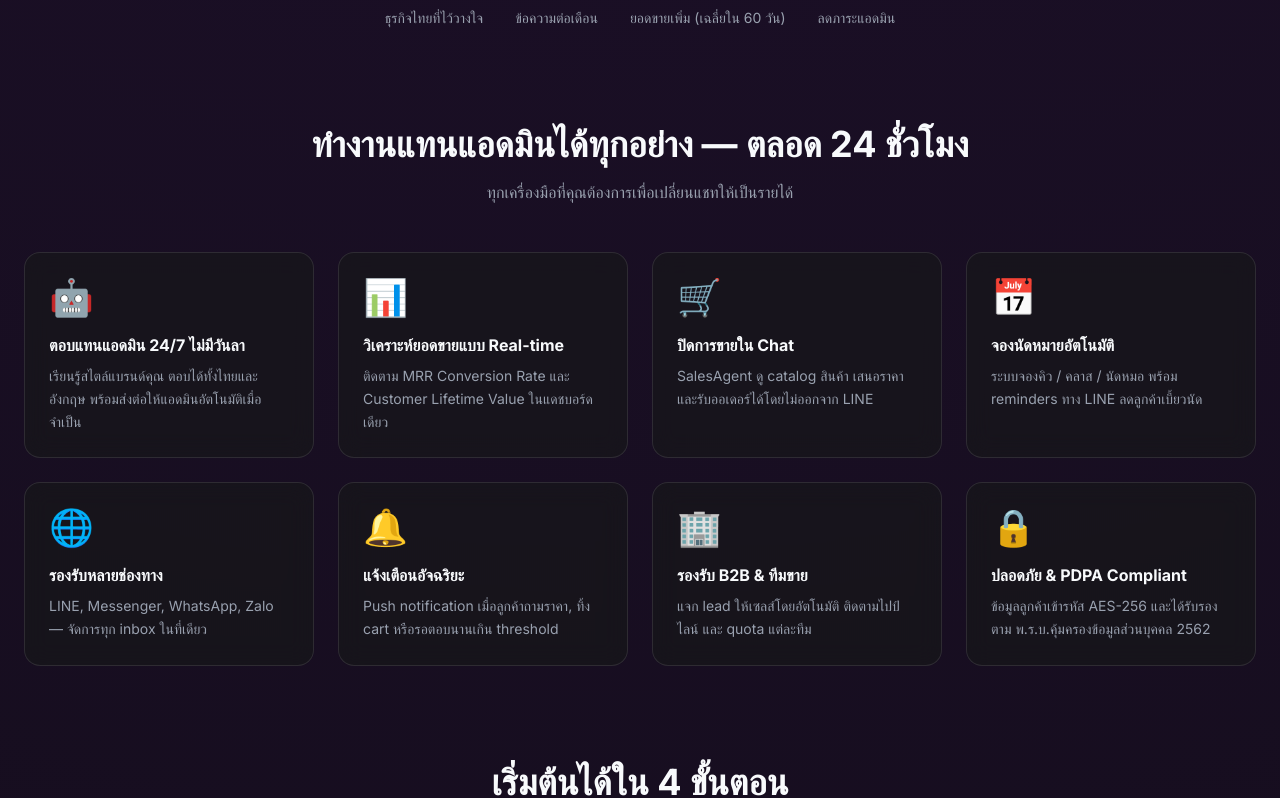
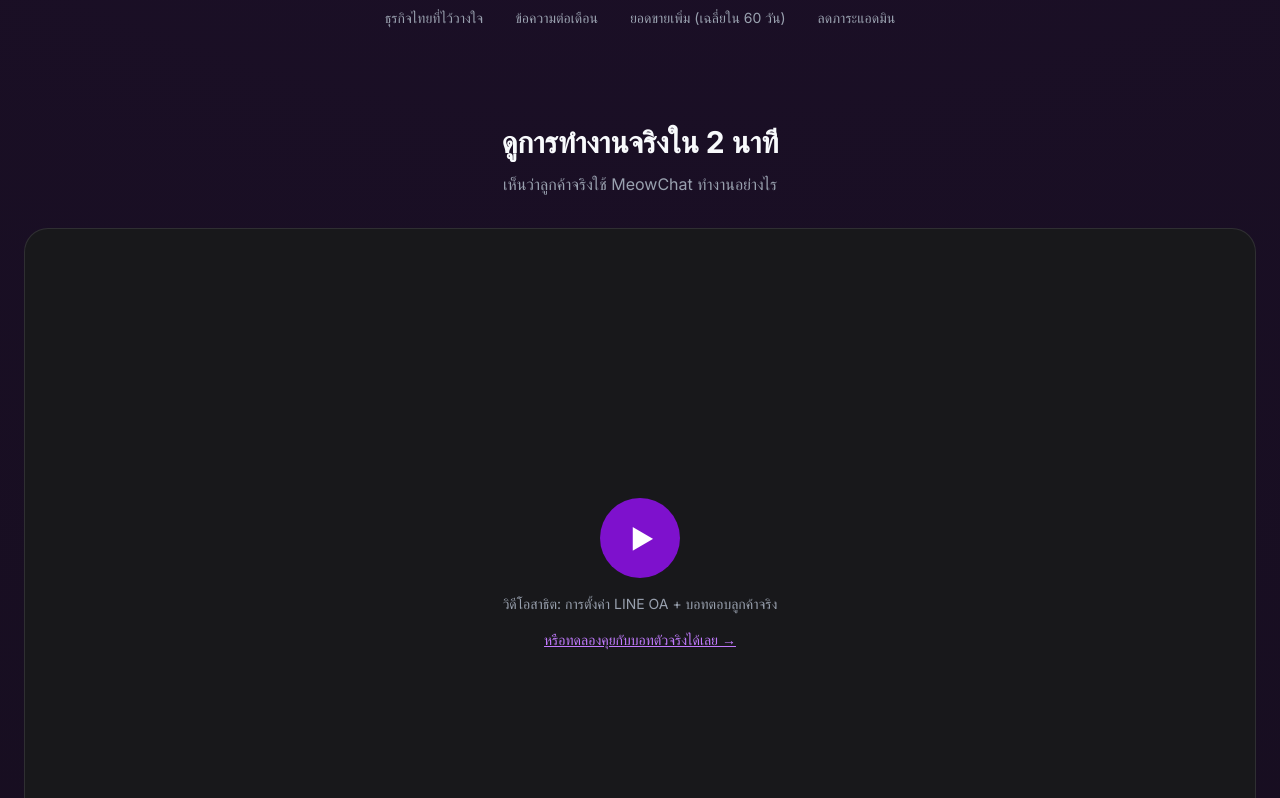
Before and after one commit to gotjisamyo/meowchat-landing, a Next.js app: page / in a window 1280 px wide. Shown: the part 1282-2080 px from the top of the page. Built offline with nearby package versions, Linux system fonts and the light colour scheme.

Commit message:
Conversion: demo video section, Enterprise price hint, 14-day trial badge on Pro/Business

```diff
--- a/src/app/_components/PricingSection.tsx
+++ b/src/app/_components/PricingSection.tsx
@@ -11,6 +11,7 @@
   highlight: boolean;
   subNote?: string;
   freeNote?: string;
+  startingNote?: string;
 }
 
 export default function PricingSection({ plans }: { plans: PricingPlan[] }) {
@@ -55,6 +56,11 @@
               </div>
             )}
             <h3 className="text-xl font-bold mb-2">{plan.name}</h3>
+            {plan.monthly !== null && plan.monthly > 0 && (
+              <div className="text-xs text-green-400 bg-green-400/10 border border-green-400/20 rounded-full px-3 py-1 mb-3 self-start">
+                ✓ ทดลองฟรี 14 วัน · ไม่ต้องใส่บัตรเครดิต
+              </div>
+            )}
             {plan.monthly !== null ? (
               <div className="text-4xl font-bold mb-1">
                 ฿{annual && plan.annual !== null ? plan.annual.toLocaleString() : plan.monthly.toLocaleString()}
@@ -62,6 +68,9 @@
               </div>
             ) : (
               <div className="text-gray-400 mb-1 font-bold text-xl">ราคาตามขนาดธุรกิจ</div>
+            )}
+            {plan.startingNote && (
+              <div className="text-purple-400 text-sm font-medium mb-4">{plan.startingNote}</div>
             )}
             {annual && plan.monthly !== null && plan.monthly > 0 && (
               <div className="text-green-400 text-xs mb-2">
--- a/src/app/page.tsx
+++ b/src/app/page.tsx
@@ -67,6 +67,7 @@
     ],
     cta: "ติดต่อฝ่ายขาย",
     highlight: false,
+    startingNote: "จาก ฿5,990/เดือน",
   },
 ];
 
@@ -332,7 +333,7 @@
               🚀 ทดลองฟรี 14 วัน — ตั้งค่าได้ใน 5 นาที
             </a>
             <a
-              href="#how-it-works"
+              href="#demo-video"
               className="border border-white/20 hover:border-white/40 text-white px-8 py-3.5 rounded-full font-medium transition-all text-lg"
             >
               ดูตัวอย่างจริง 2 นาที →
@@ -363,6 +364,32 @@
               </div>
             ))}
           </div>
+        </section>
+
+        {/* Demo Video */}
+        <section id="demo-video" className="mb-24">
+          <div className="text-center mb-8">
+            <h2 className="text-2xl md:text-3xl font-bold mb-3">ดูการทำงานจริงใน 2 นาที</h2>
+            <p className="text-gray-400">เห็นว่าลูกค้าจริงใช้ MeowChat ทำงานอย่างไร</p>
+          </div>
+          <div className="relative w-full aspect-video rounded-3xl overflow-hidden border border-white/10 bg-zinc-900 flex items-center justify-center">
+            {/* Video placeholder — replace src with real YouTube/Loom embed URL when available */}
+            <div className="text-center">
+              <div className="w-20 h-20 rounded-full bg-purple-600/80 flex items-center justify-center mx-auto mb-4 cursor-pointer hover:bg-purple-600 transition-colors">
+                <span className="text-white text-3xl ml-1">▶</span>
+              </div>
+              <p className="text-gray-400 text-sm">วิดีโอสาธิต: การตั้งค่า LINE OA + บอทตอบลูกค้าจริง</p>
+              <a
+                href="https://line.me/ti/p/@960xboyt"
+                target="_blank"
+                rel="noopener noreferrer"
+                className="inline-block mt-4 text-purple-400 hover:text-purple-300 text-sm underline"
+              >
+                หรือทดลองคุยกับบอทตัวจริงได้เลย →
+              </a>
+            </div>
+          </div>
+          <p className="text-center text-gray-500 text-xs mt-4">* วิดีโอเต็มจะพร้อมเร็วๆ นี้ — ทดลองบอทจริงได้ทันทีผ่าน LINE</p>
         </section>
 
         {/* Features */}
```
